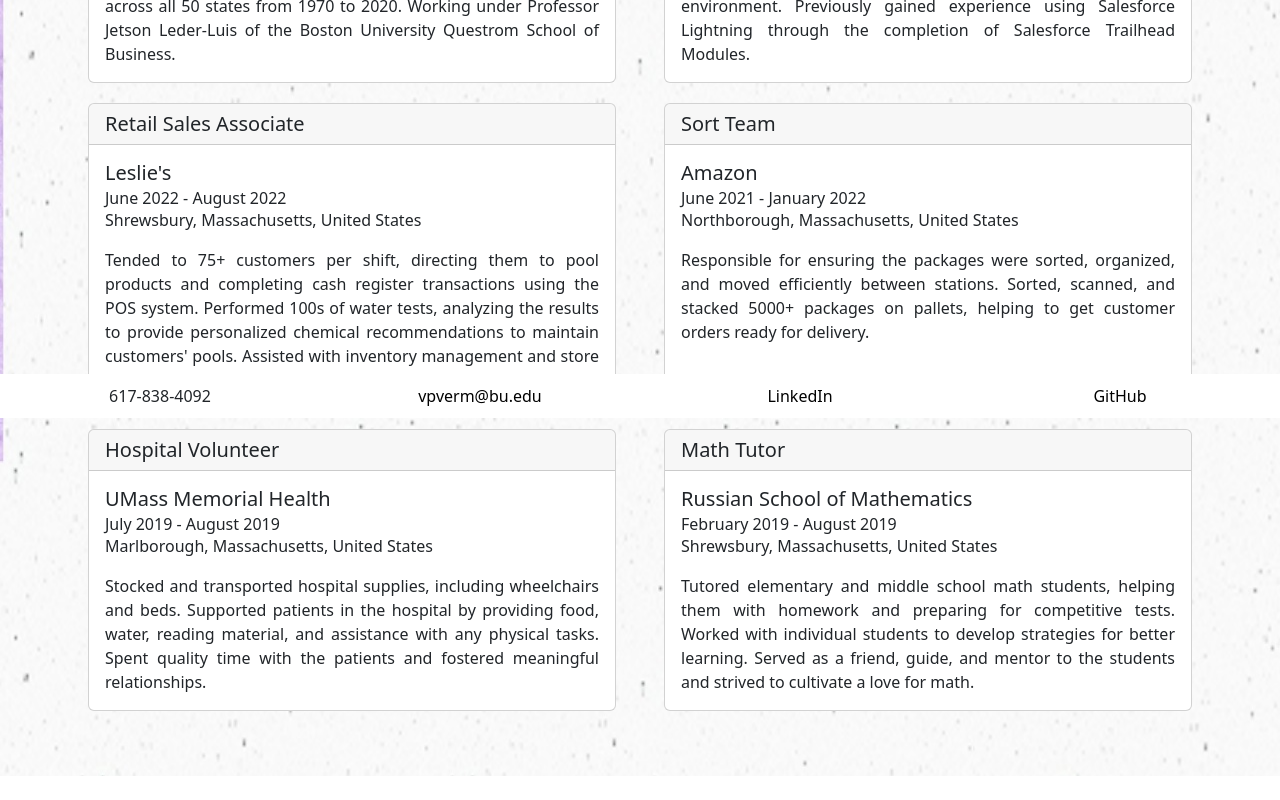
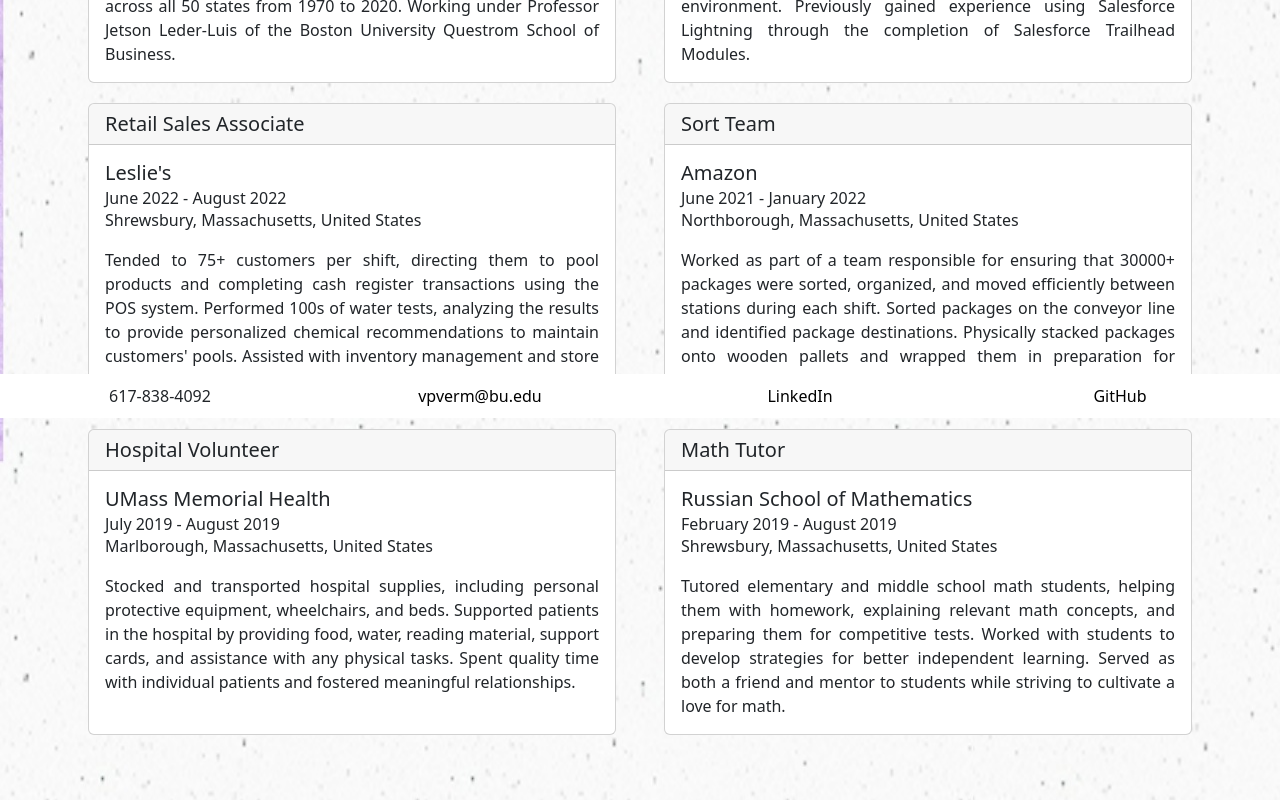
Before and after one commit to victorverma3/Portfolio, a React (Vite) app: page /experience in a window 1280 px wide. Shown: the part 382-1182 px from the top of the page. Before the commit the page ends 1158 px from the top, so only its background shows below. Built offline with nearby package versions, Linux system fonts and the light colour scheme.

Commit message:
updated all descriptions

```diff
--- a/src/pages/experience/Experience.tsx
+++ b/src/pages/experience/Experience.tsx
@@ -35,7 +35,7 @@ const Experiences = () => {
       dates: "June 2021 - January 2022",
       location: "Northborough, Massachusetts, United States",
       description:
-        "Responsible for ensuring the packages were sorted, organized, and moved efficiently between stations. Sorted, scanned, and stacked 5000+ packages on pallets, helping to get customer orders ready for delivery.",
+        "Worked as part of a team responsible for ensuring that 30000+ packages were sorted, organized, and moved efficiently between stations during each shift. Sorted packages on the conveyor line and identified package destinations. Physically stacked packages onto wooden pallets and wrapped them in preparation for delivery.",
     },
     {
       title: "Hospital Volunteer",
@@ -43,7 +43,7 @@ const Experiences = () => {
       dates: "July 2019 - August 2019",
       location: "Marlborough, Massachusetts, United States",
       description:
-        "Stocked and transported hospital supplies, including wheelchairs and beds. Supported patients in the hospital by providing food, water, reading material, and assistance with any physical tasks. Spent quality time with the patients and fostered meaningful relationships.",
+        "Stocked and transported hospital supplies, including personal protective equipment, wheelchairs, and beds. Supported patients in the hospital by providing food, water, reading material, support cards, and assistance with any physical tasks. Spent quality time with individual patients and fostered meaningful relationships.",
     },
     {
       title: "Math Tutor",
@@ -51,7 +51,7 @@ const Experiences = () => {
       dates: "February 2019 - August 2019",
       location: "Shrewsbury, Massachusetts, United States",
       description:
-        "Tutored elementary and middle school math students, helping them with homework and preparing for competitive tests. Worked with individual students to develop strategies for better learning. Served as a friend, guide, and mentor to the students and strived to cultivate a love for math.",
+        "Tutored elementary and middle school math students, helping them with homework, explaining relevant math concepts, and preparing them for competitive tests. Worked with students to develop strategies for better independent learning. Served as both a friend and mentor to students while striving to cultivate a love for math.",
     },
   ];
   return (
```
